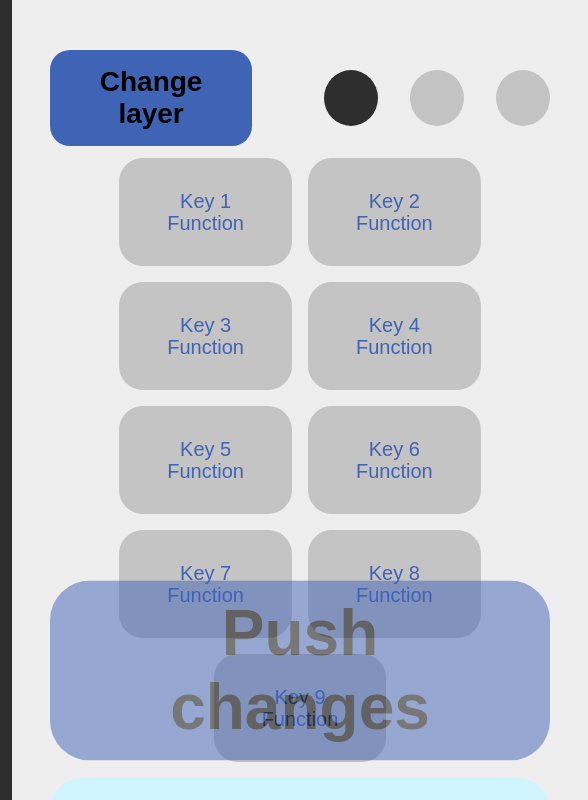
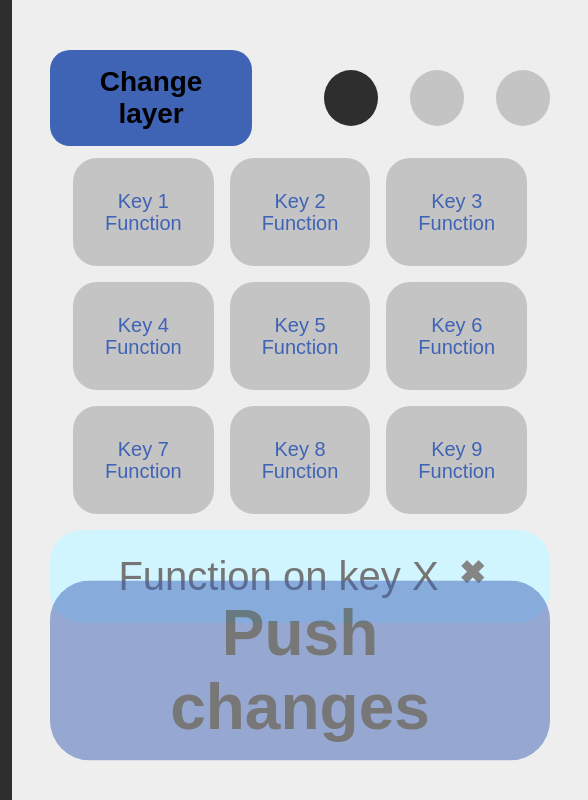
Before and after one commit to martinsram3k/macropad_configurator, a website: page frontend/index.html in a window 1280 px wide. Shown: the full height of the page, 692-1280 px from the left. Drawn offline with Linux system fonts and the light colour scheme; no server answers.

Commit message:
Update styles.css

```diff
--- a/frontend/styles.css
+++ b/frontend/styles.css
@@ -402,8 +402,8 @@ img {
 
 .key {
   font-size: 2.5vh;
-  padding-left: 6vh;
-  padding-right: 6vh;
+  padding-left: 4vh;
+  padding-right: 4vh;
   padding-top: 4vh;
   padding-bottom: 4vh;
   background-color: #C4C4C4;
```
